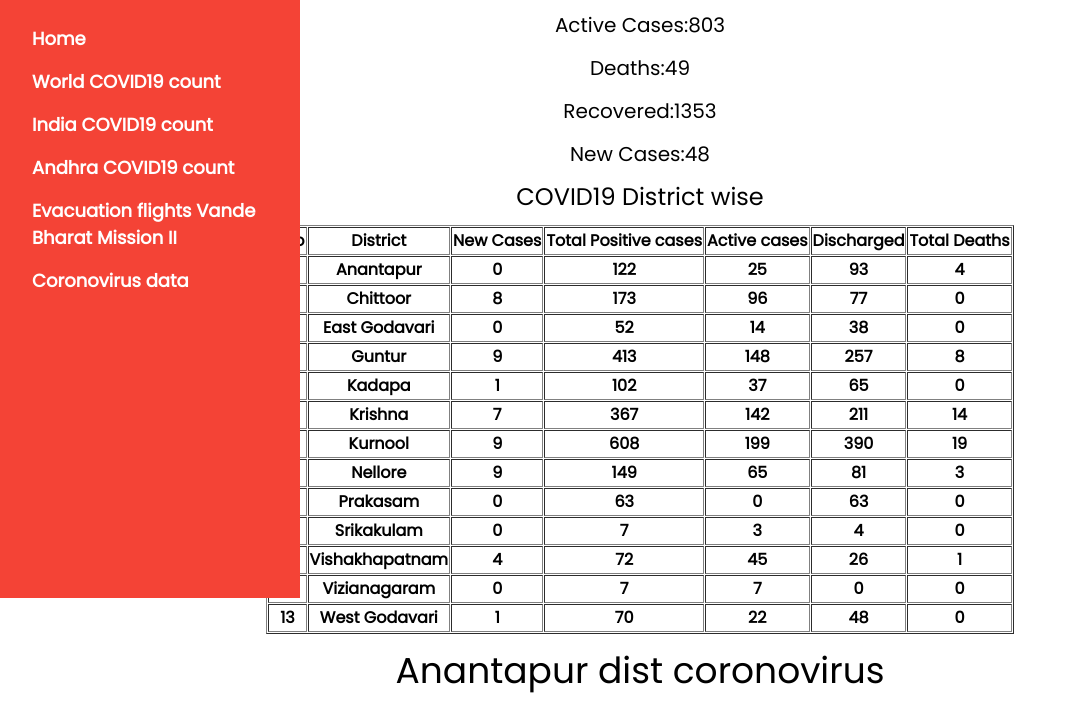
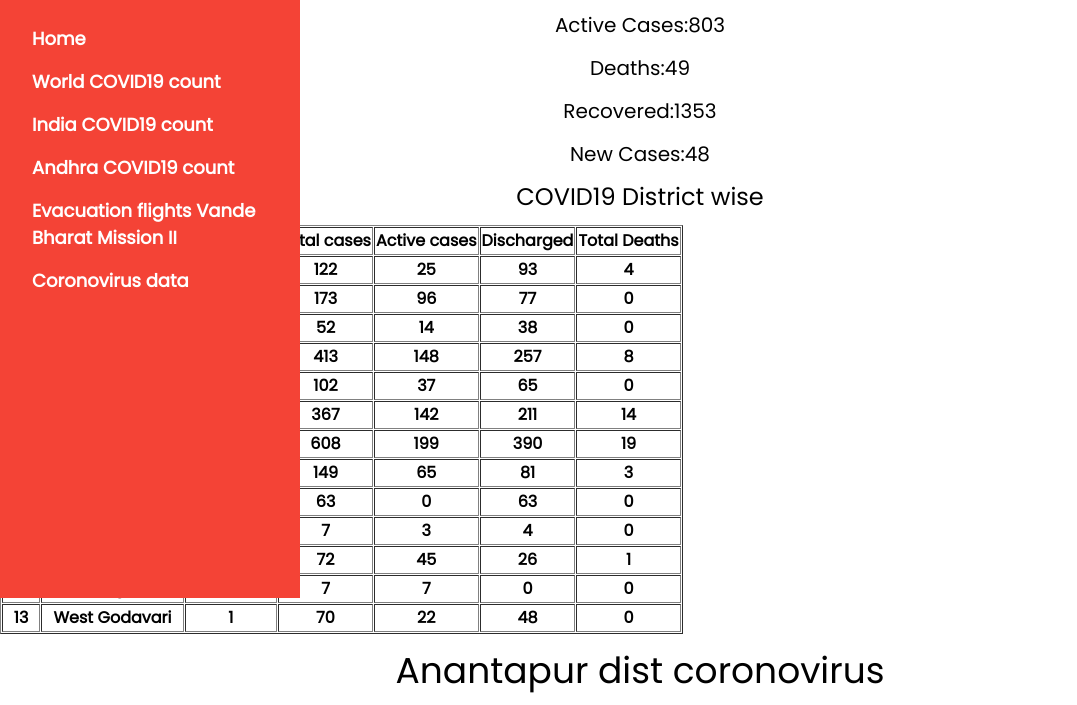
Before and after one commit to shafiv/merawatan.com, a plain HTML site: page Andhra.html in a window 1280 px wide. Shown: the part 202-907 px from the top of the page, without its empty margins (0-1077 px from the left). Drawn offline with nearby package versions, Linux system fonts and the light colour scheme.

Commit message:
Add files via upload

```diff
--- a/Andhra.html
+++ b/Andhra.html
@@ -79,14 +79,13 @@ body {font-size:16px;}
 <h4 align="center">New Cases:48</h4>
 </div>
 <h3 align="center"><a class="open-table" >COVID19 District  wise </a></h3>
-<div style="overflow-x:auto;">
-<table border="1" cellspacing="1" cellpadding="1"  class="table table-striped" style="font-weight:bold" align="center">
+<table border="1" cellspacing="1" cellpadding="1"  class="table table-striped" style="font-weight:bold" >
 
 
 <thead><tr><th title="Field #1">S.No</th>
 <th title="Field #2">District</th>
 <th title="Field #3">New Cases</th>
-<th title="Field #4">Total Positive cases</th>
+<th title="Field #4">Total cases</th>
 <th title="Field #5">Active cases</th>
 <th title="Field #6">Discharged</th>
 <th title="Field #7">Total Deaths</th>
@@ -210,7 +209,7 @@ body {font-size:16px;}
 </tr>
 </tbody>
 </table>
-</div>
+
 
 <!-- End page content -->
 </div>
@@ -227,7 +226,7 @@ body {font-size:16px;}
 <h1 align="center">East Godavari dist coronovirus </h1>
 <img src="images/wg.PNG" class="center">
 <!-- W3.CSS Container -->
-<div class="w3-light-grey w3-container w3-padding-32" style="margin-top:100px;padding-right:100px"><p class="w3-right"> <a href="https://www.w3schools.com/w3css/default.asp" title="" target="_blank" class="w3-hover-opacity"></a></p></div>
+<div class="w3-light-grey w3-container w3-padding-32" style="margin-top:100px;padding-right:px"><p class="w3-right"> <a href="https://www.w3schools.com/w3css/default.asp" title="" target="_blank" class="w3-hover-opacity"></a></p></div>
 
 <script>
 // Script to open and close sidebar
```
